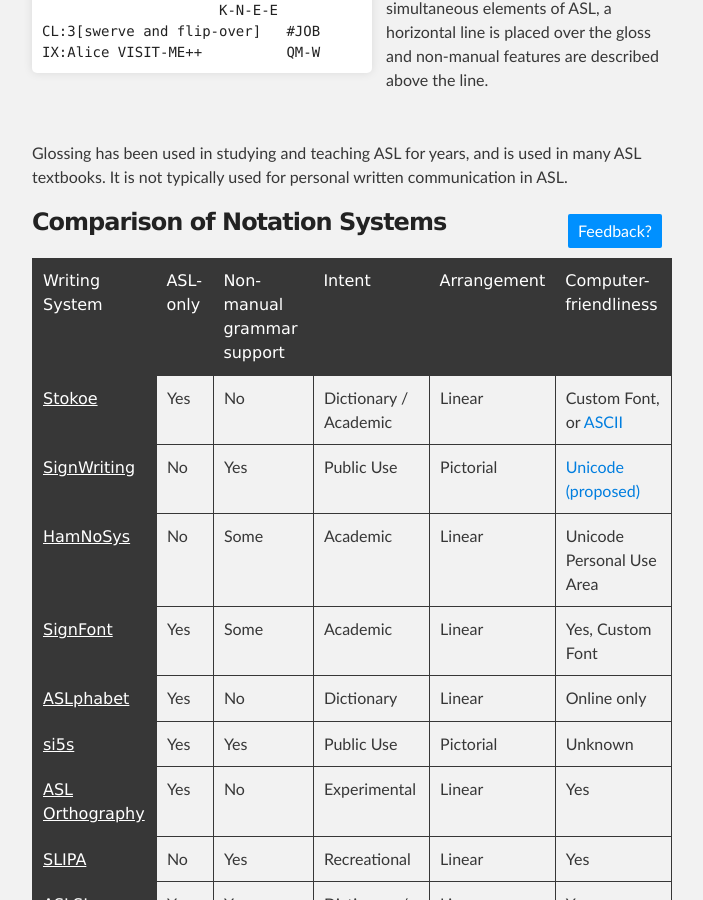
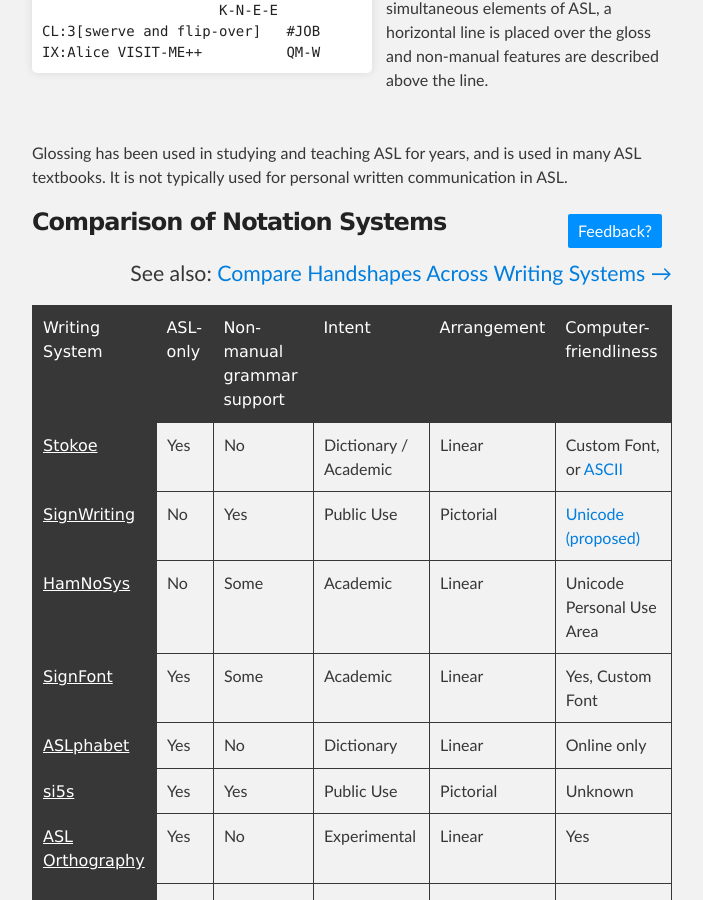
Before and after one commit to aslfont/aslfont.github.com, a Jekyll site: the page built from Symbol-Font-For-ASL/page2.html, in a window 1280 px wide and 900 px high, scrolled down 5830 px. Shown: the whole window, without its empty margins (288-991 px from the left). Built offline with Jekyll 4.4.1, drawn with Linux system fonts in a browser that asks for light colours; Markdown is read by kramdown in place of the engine named in the settings.

Commit message:
handshape link

```diff
--- a/Symbol-Font-For-ASL/page2.html
+++ b/Symbol-Font-For-ASL/page2.html
@@ -136,6 +136,7 @@
 
 <a href="https://github.com/aslfont/aslfont.github.com/issues/new?labels=feedback&title=Comparison" class="feedback">Feedback?</a>
 <h3 id="Comparison">Comparison of Notation Systems</h3>
+<p class="big" style="clear:both;text-align:right">See also: <a href="asl/handshapes.html">Compare Handshapes Across Writing Systems &rarr;</a></p>
 <table>
   <thead>
     <tr>
```
